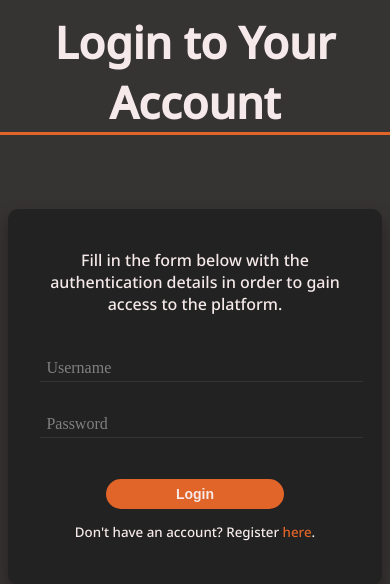
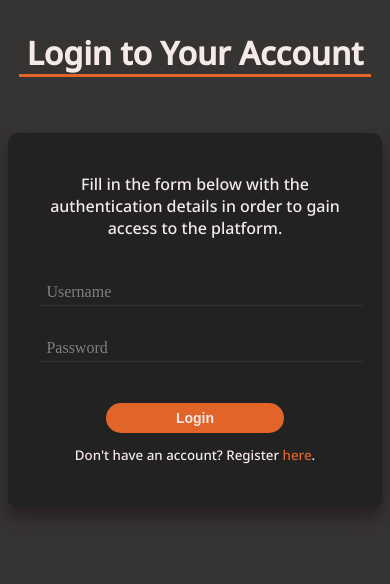
Before and after one commit to ValeuDoamne/In-form-atiX, a PHP site: page /login.html in a window 390 px wide. Shown: the part 102-686 px from the top of the page. Run offline with PHP 8.4, Linux system fonts and the light colour scheme.

Commit message:
responsive layout

```diff
--- a/assets/css/style.css
+++ b/assets/css/style.css
@@ -120,9 +120,16 @@ main.centered-page {
 main.centered-page h1 {
   display: inline-block;
   border-bottom: solid 3px #E16428;
-  padding: 0 0.75em;
-  margin-bottom: 1.5em;
-  font-size: 2.75em;
+  padding: 0 0.25em;
+  margin: 1.5em 0.4em;
+}
+
+@media screen and (min-width: 500px) {
+  main.centered-page h1 {
+    font-size: 2.75em;
+    margin: 1.5em 1em;
+    padding: 0 0.75em;
+  }
 }
 
 /* pseudo-elements for handling autocompletion styles */
--- a/login.html
+++ b/login.html
@@ -33,7 +33,7 @@
     </div>
   </header>
   <main class="centered-page">
-    <h1>Login to Your Account</h1>
+    <h1>Login to Your&nbsp;Account</h1>
     <form class="login" autocomplete="off">
       <input type="hidden" autocomplete="false"></input>
       <p>Fill in the form below with the authentication details in order to gain access to the platform.</p>
```
